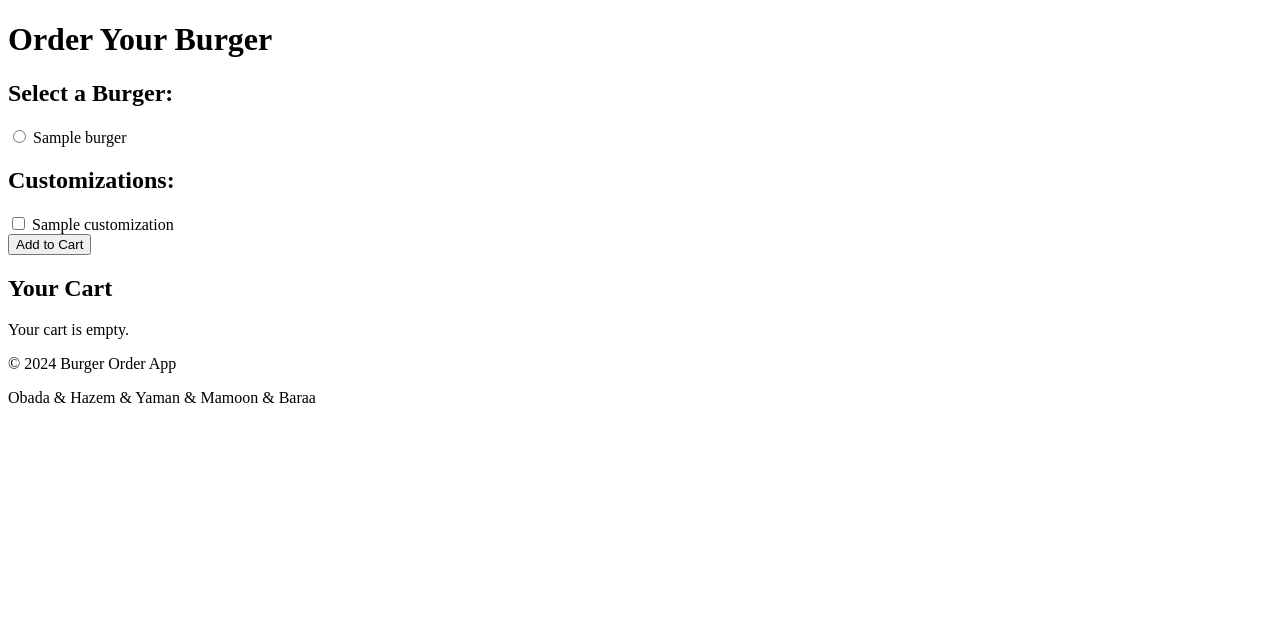
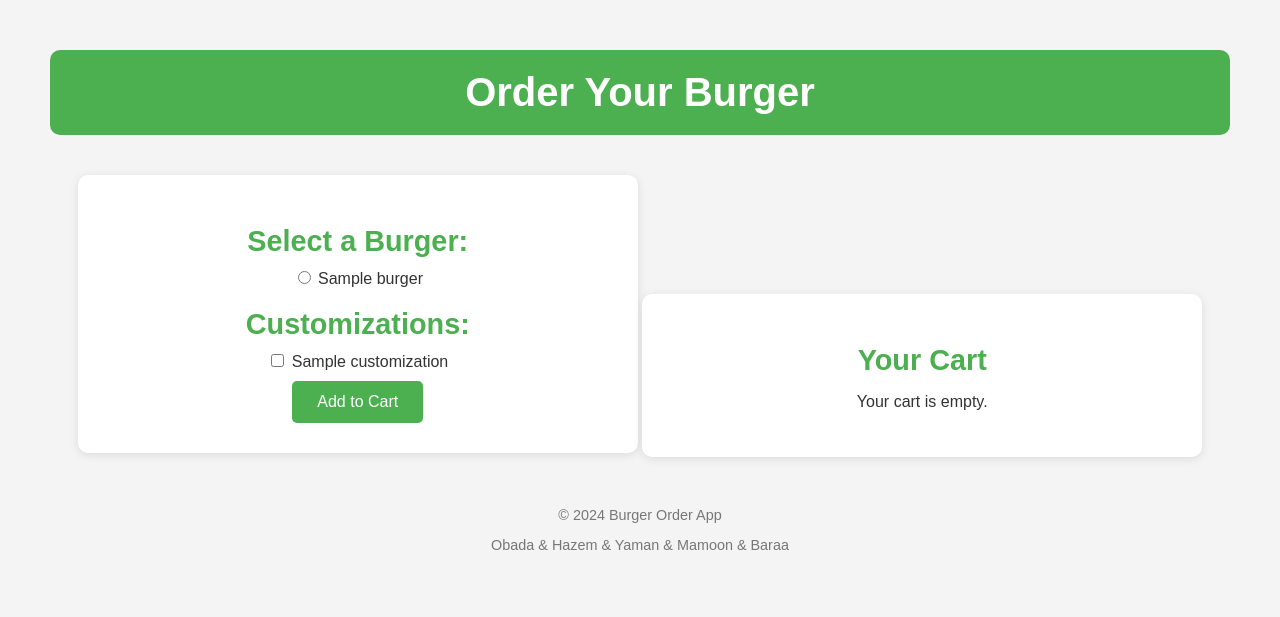
Before and after one commit to obma24/BurgerOrder, a Flask app: page / in a window 1280 px wide. Shown: the top 617 px of the page. Run offline with Flask 3, Linux system fonts and the light colour scheme; a database or web service that is not in the repository returns one stand-in record (values such as "Sample title").

Commit message:
Implementerade CSS i html-filen
Från tidigare erfarenheter har jag lärt hur man style:ar i CSS när man har en html fil. Jag har frivlligt kommit överens med mina kamrater om att snygga till applikationen och har lagt lite färger vilket gjorde det lite enklare att förstå och kunna beställa.

```diff
--- a/Containers/BurgerOrderer/templates/index.html
+++ b/Containers/BurgerOrderer/templates/index.html
@@ -4,13 +4,98 @@
     <meta charset="UTF-8">
     <meta name="viewport" content="width=device-width, initial-scale=1.0">
     <title>Burger Order</title>
+    <style>
+        body {
+            font-family: 'Arial', sans-serif;
+            background-color: #f4f4f4;
+            text-align: center;
+            padding: 50px;
+            margin: 0;
+            color: #333;
+        }
+
+        header {
+            background-color: #4CAF50;
+            color: white;
+            padding: 20px;
+            border-radius: 10px;
+            margin-bottom: 20px;
+        }
+
+        h1 {
+            font-size: 2.5em;
+            margin: 0;
+        }
+
+        .container {
+            background-color: white;
+            padding: 30px;
+            border-radius: 10px;
+            box-shadow: 0 2px 10px rgba(0, 0, 0, 0.1);
+            display: inline-block;
+            width: 90%;
+            max-width: 500px;
+            margin: 20px auto;
+        }
+
+        h2 {
+            font-size: 1.8em;
+            margin-top: 20px;
+            margin-bottom: 10px;
+            color: #4CAF50;
+        }
+
+        .button {
+            background-color: #4CAF50;
+            border: none;
+            color: white;
+            padding: 12px 25px;
+            text-align: center;
+            text-decoration: none;
+            font-size: 16px;
+            border-radius: 5px;
+            cursor: pointer;
+            transition: background-color 0.3s ease;
+            margin-top: 10px;
+            display: inline-block;
+        }
+
+        .button:hover {
+            background-color: #45a049;
+        }
+
+        .order {
+            background-color: #fff4cc;
+            padding: 15px;
+            margin: 15px 0;
+            border-radius: 10px;
+            box-shadow: 0 2px 5px rgba(0, 0, 0, 0.1);
+            text-align: left;
+        }
+
+        .order h3 {
+            margin: 0;
+            color: #d68f00;
+        }
+
+        .order p {
+            margin: 5px 0;
+            color: #555;
+        }
+
+        footer {
+            margin-top: 30px;
+            font-size: 0.9em;
+            color: #777;
+        }
+    </style>
 </head>
 <body>
     <header>
         <h1>Order Your Burger</h1>
     </header>
 
-    <div>
+    <div class="container">
         <form method="POST">
             <h2>Select a Burger:</h2>
             {% for burger in burgers %}
@@ -24,25 +109,25 @@
                 <input type="checkbox" name="customizations" value="{{ customization }}"> {{ customization }}
             </div>
             {% endfor %}
-            <button type="submit" name="action" value="add">Add to Cart</button>
+            <button type="submit" name="action" value="add" class="button">Add to Cart</button>
         </form>
     </div>
 
-    <div>
+    <div class="container">
         <h2>Your Cart</h2>
         {% if cart %}
             {% for order in cart %}
-            <div>
+            <div class="order">
                 <h3>Burger: {{ order.burger }}</h3>
                 <p>Customizations: {{ order.customizations | join(', ') }}</p>
                 <form method="POST" style="display:inline;">
                     <input type="hidden" name="index" value="{{ loop.index0 }}">
-                    <button type="submit" name="action" value="remove">Remove from Cart</button>
+                    <button type="submit" name="action" value="remove" class="button">Remove from Cart</button>
                 </form>
             </div>
             {% endfor %}
             <form method="POST">
-                <button type="submit" name="action" value="place_order">Place Order</button>
+                <button type="submit" name="action" value="place_order" class="button">Place Order</button>
             </form>
         {% else %}
             <p>Your cart is empty.</p>
```
Also changed, not shown: Containers/KitchenView/templates/kitchen.html (+59 -2 lines).
